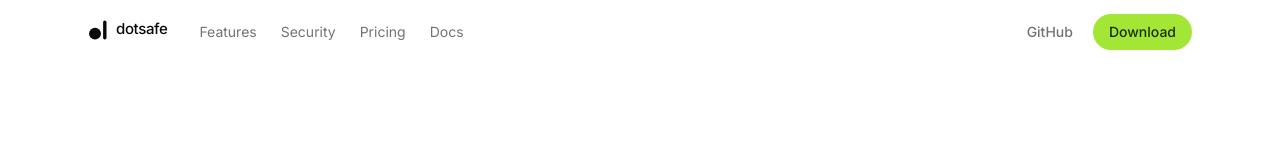
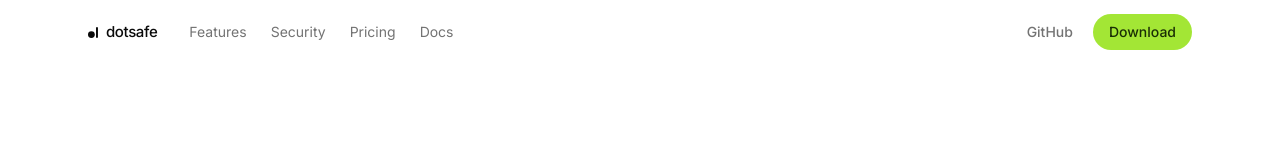
Before and after one commit to starc007/dotsafe, a Next.js app in the folder apps/web/: page /pricing in a window 1280 px wide. Shown: the top 160 px of the page. Built offline with nearby package versions, Linux system fonts and the light colour scheme.

Commit message:
fix(web): align the logo mark with the wordmark

```diff
--- a/apps/web/components/landing/Logo.tsx
+++ b/apps/web/components/landing/Logo.tsx
@@ -4,7 +4,7 @@ import { cn } from '@/lib/cn';
  * the current text colour. */
 export function LogoMark({ className }: { className?: string }) {
   return (
-    <svg viewBox="10 7 44 47" aria-hidden className={cn('size-5 fill-current', className)}>
+    <svg viewBox="11 8 41 45" aria-hidden className={cn('h-[0.73em] w-auto fill-current', className)}>
       <circle cx="25" cy="39" r="14" />
       <rect x="44" y="8" width="8" height="45" rx="4" />
     </svg>
```
